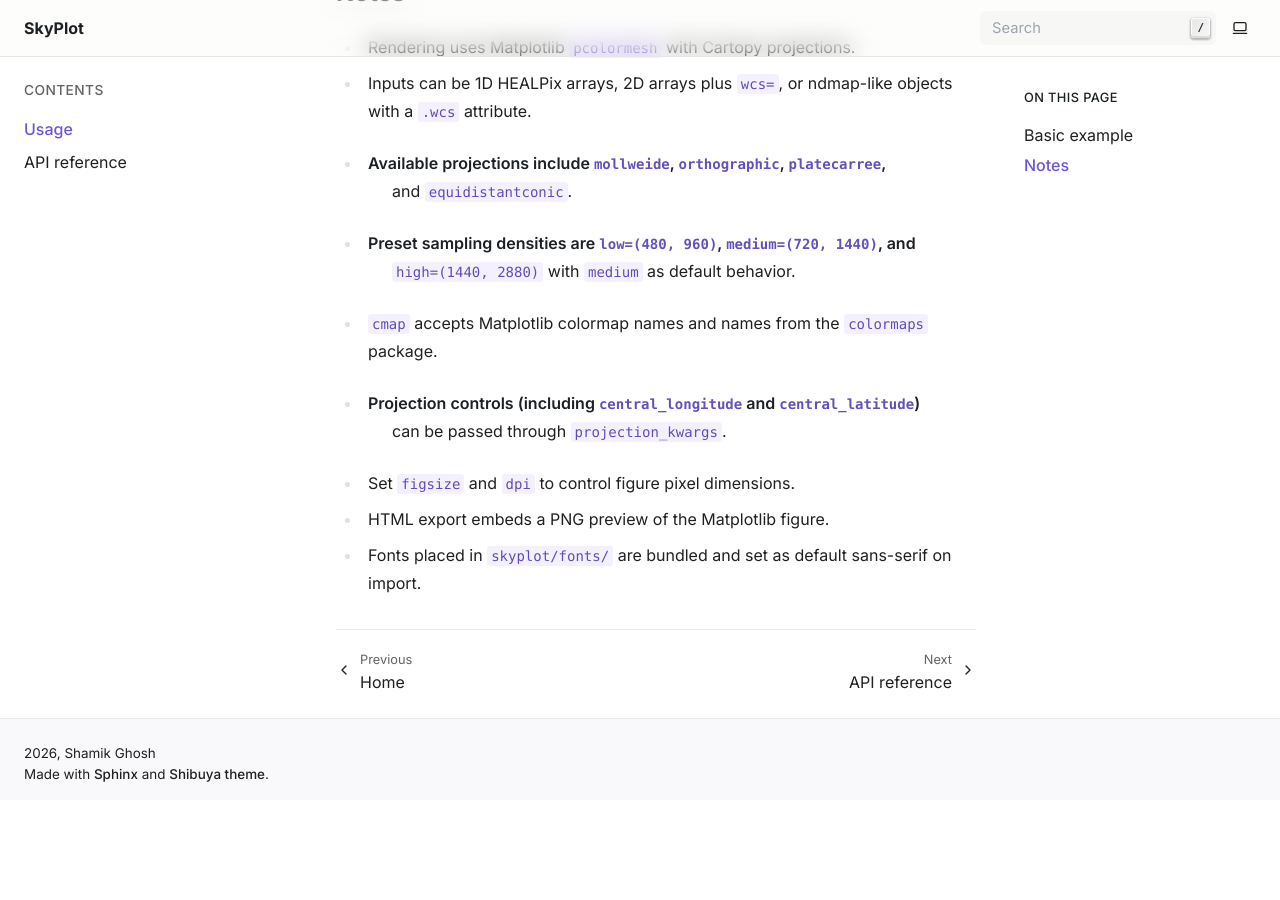
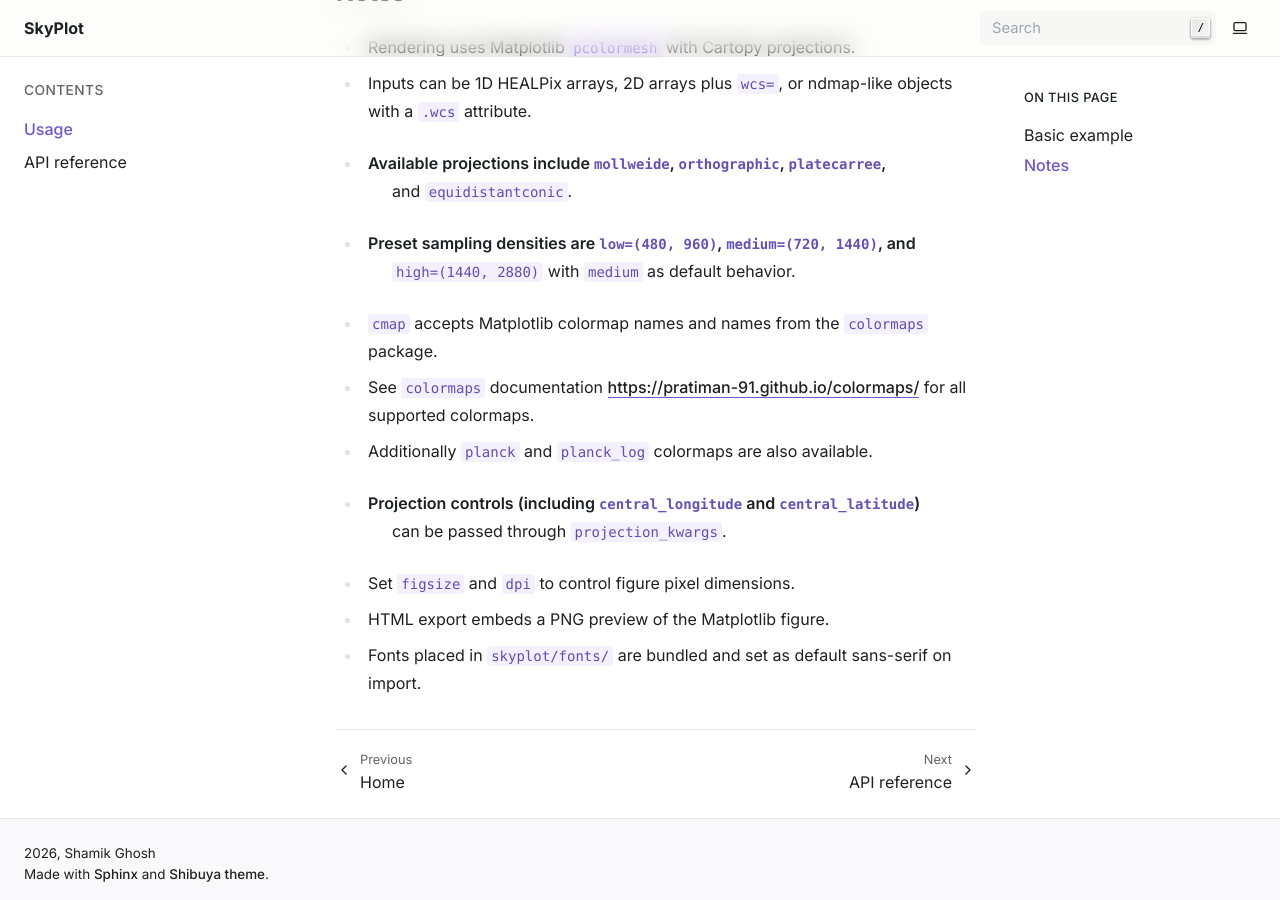
Before and after one commit to 1cosmologist/skyplot, a Sphinx documentation site: the page built from docs/usage.rst, in a window 1280 px wide and 900 px high, scrolled down 789 px. Built offline with Sphinx 7.4.7, drawn with Linux system fonts in a browser that asks for light colours; before the commit the page ends 1589 px from its top, so only the background shows below that.

Commit message:
Add docs for cmaps,

```diff
--- a/docs/usage.rst
+++ b/docs/usage.rst
@@ -37,6 +37,8 @@ Notes
 - Preset sampling densities are ``low=(480, 960)``, ``medium=(720, 1440)``, and
     ``high=(1440, 2880)`` with ``medium`` as default behavior.
 - ``cmap`` accepts Matplotlib colormap names and names from the ``colormaps`` package.
+- See ``colormaps`` documentation `<https://pratiman-91.github.io/colormaps/>`_ for all supported colormaps.
+- Additionally ``planck`` and ``planck_log`` colormaps are also available.
 - Projection controls (including ``central_longitude`` and ``central_latitude``)
     can be passed through ``projection_kwargs``.
 - Set ``figsize`` and ``dpi`` to control figure pixel dimensions.
```
